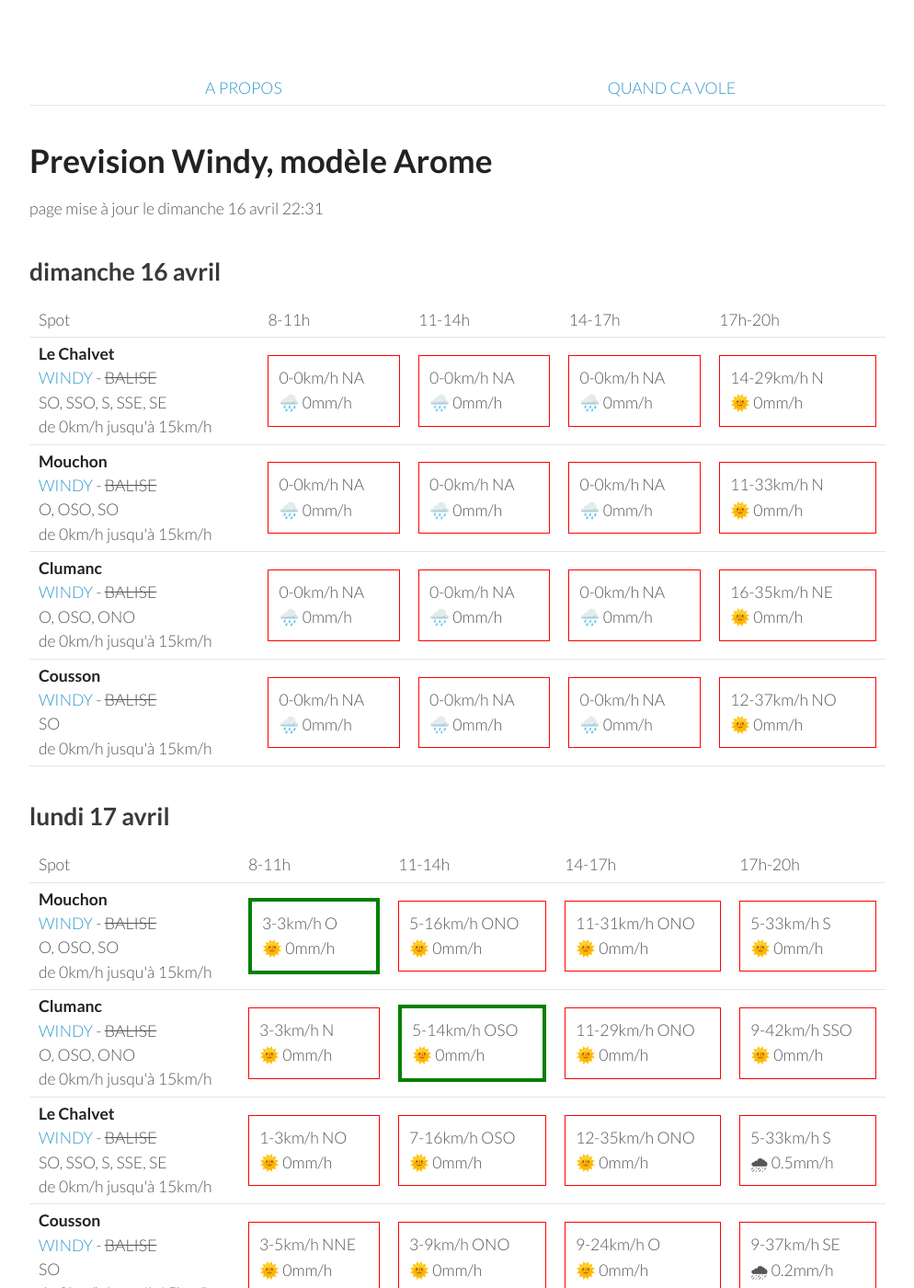
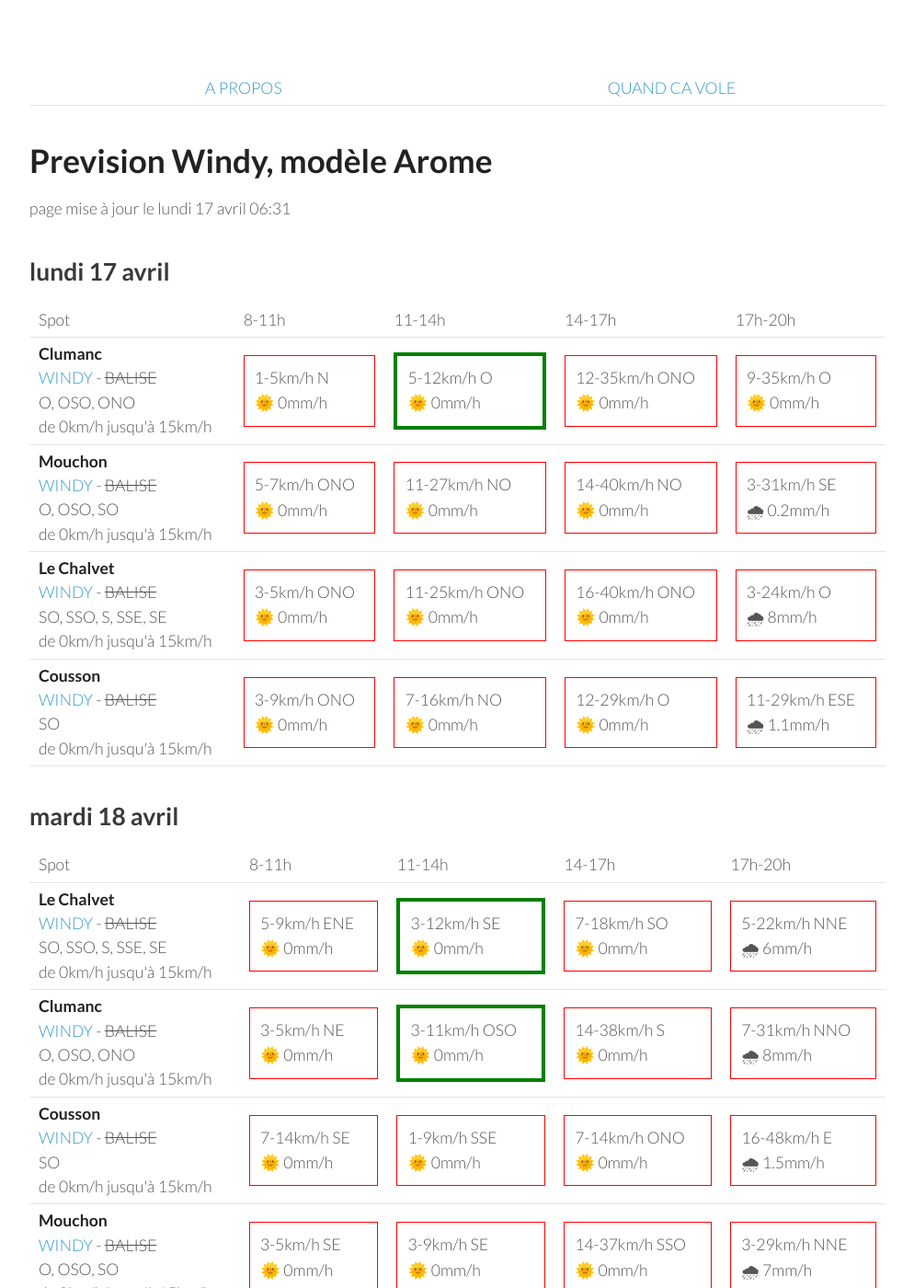
Before and after one commit to parapente-dans-le-nord/parapente-dans-le-nord.github.io, a Jekyll site: the page built from serre_poncon.markdown, in a window 1280 px wide and 1400 px high. Shown: the whole window at 92% size, without its empty margins (26-1020 px from the left). Built offline with Jekyll 4.4.1, drawn with Linux system fonts in a browser that asks for light colours; some of the changed text lies outside the part shown.

Commit message:
update index.markdown

```diff
--- a/serre_poncon.markdown
+++ b/serre_poncon.markdown
@@ -7,60 +7,8 @@ title:  "Tous les spots"
 {: .links}
 
 # Prevision Windy, modèle Arome
-page mise à jour le dimanche 16 avril 22:31
+page mise à jour le lundi 17 avril 06:31
 
-## dimanche 16 avril
-
-{::nomarkdown}
-<table>
-  <tbody>
-    <tr>
-      <td>Spot</td>
-      <td>8-11h</td>
-      <td>11-14h</td>
-      <td>14-17h</td>
-      <td>17h-20h</td>
-    </tr>
-<tr>
-        <td><strong>Le Chalvet</strong><br><a href="https://windy.com/43.979/6.480?43.866,6.480,10,m:eSsaglX">WINDY</a> - <span class="no-balise"> BALISE </span><br> <span class="vent-favorable">SO, SSO, S, SSE, SE</span><br><span class="force-vent">de 0km/h jusqu'à 15km/h</span> </td>
-
-            <td><div class="not-flyable"><p>0-0km/h NA</p><p>🌧️ 0mm/h</p></div></td>
-            <td><div class="not-flyable"><p>0-0km/h NA</p><p>🌧️ 0mm/h</p></div></td>
-            <td><div class="not-flyable"><p>0-0km/h NA</p><p>🌧️ 0mm/h</p></div></td>
-            <td><div class="not-flyable"><p>14-29km/h N</p><p>🌞 0mm/h</p></div></td>
-
-    </tr>
-<tr>
-        <td><strong>Mouchon</strong><br><a href="https://windy.com/43.992/6.424?43.878,6.425,10,m:eSuaglR">WINDY</a> - <span class="no-balise"> BALISE </span><br> <span class="vent-favorable">O, OSO, SO</span><br><span class="force-vent">de 0km/h jusqu'à 15km/h</span> </td>
-
-            <td><div class="not-flyable"><p>0-0km/h NA</p><p>🌧️ 0mm/h</p></div></td>
-            <td><div class="not-flyable"><p>0-0km/h NA</p><p>🌧️ 0mm/h</p></div></td>
-            <td><div class="not-flyable"><p>0-0km/h NA</p><p>🌧️ 0mm/h</p></div></td>
-            <td><div class="not-flyable"><p>11-33km/h N</p><p>🌞 0mm/h</p></div></td>
-
-    </tr>
-<tr>
-        <td><strong>Clumanc</strong><br><a href="https://windy.com/44.027/6.402?43.914,6.403,10,m:eSxaglP">WINDY</a> - <span class="no-balise"> BALISE </span><br> <span class="vent-favorable">O, OSO, ONO</span><br><span class="force-vent">de 0km/h jusqu'à 15km/h</span> </td>
-
-            <td><div class="not-flyable"><p>0-0km/h NA</p><p>🌧️ 0mm/h</p></div></td>
-            <td><div class="not-flyable"><p>0-0km/h NA</p><p>🌧️ 0mm/h</p></div></td>
-            <td><div class="not-flyable"><p>0-0km/h NA</p><p>🌧️ 0mm/h</p></div></td>
-            <td><div class="not-flyable"><p>16-35km/h NE</p><p>🌞 0mm/h</p></div></td>
-
-    </tr>
-<tr>
-        <td><strong>Cousson</strong><br><a href="https://windy.com/44.054/6.240?43.940,6.241,10,m:eSAaglz">WINDY</a> - <span class="no-balise"> BALISE </span><br> <span class="vent-favorable">SO</span><br><span class="force-vent">de 0km/h jusqu'à 15km/h</span> </td>
-
-            <td><div class="not-flyable"><p>0-0km/h NA</p><p>🌧️ 0mm/h</p></div></td>
-            <td><div class="not-flyable"><p>0-0km/h NA</p><p>🌧️ 0mm/h</p></div></td>
-            <td><div class="not-flyable"><p>0-0km/h NA</p><p>🌧️ 0mm/h</p></div></td>
-            <td><div class="not-flyable"><p>12-37km/h NO</p><p>🌞 0mm/h</p></div></td>
-
-    </tr>
-
-</tbody>
-</table>
-{:/}
 ## lundi 17 avril
 
 {::nomarkdown}
@@ -74,42 +22,42 @@ page mise à jour le dimanche 16 avril 22:31
       <td>17h-20h</td>
     </tr>
 <tr>
-        <td><strong>Mouchon</strong><br><a href="https://windy.com/43.992/6.424?43.878,6.425,10,m:eSuaglR">WINDY</a> - <span class="no-balise"> BALISE </span><br> <span class="vent-favorable">O, OSO, SO</span><br><span class="force-vent">de 0km/h jusqu'à 15km/h</span> </td>
+        <td><strong>Clumanc</strong><br><a href="https://windy.com/44.027/6.402?43.914,6.403,10,m:eSxaglP">WINDY</a> - <span class="no-balise"> BALISE </span><br> <span class="vent-favorable">O, OSO, ONO</span><br><span class="force-vent">de 0km/h jusqu'à 15km/h</span> </td>
 
-            <td><div class="flyable"><p>3-3km/h O</p><p>🌞 0mm/h</p></div></td>
-            <td><div class="not-flyable"><p>5-16km/h ONO</p><p>🌞 0mm/h</p></div></td>
-            <td><div class="not-flyable"><p>11-31km/h ONO</p><p>🌞 0mm/h</p></div></td>
-            <td><div class="not-flyable"><p>5-33km/h S</p><p>🌞 0mm/h</p></div></td>
+            <td><div class="not-flyable"><p>1-5km/h N</p><p>🌞 0mm/h</p></div></td>
+            <td><div class="flyable"><p>5-12km/h O</p><p>🌞 0mm/h</p></div></td>
+            <td><div class="not-flyable"><p>12-35km/h ONO</p><p>🌞 0mm/h</p></div></td>
+            <td><div class="not-flyable"><p>9-35km/h O</p><p>🌞 0mm/h</p></div></td>
 
 
     </tr>
 <tr>
-        <td><strong>Clumanc</strong><br><a href="https://windy.com/44.027/6.402?43.914,6.403,10,m:eSxaglP">WINDY</a> - <span class="no-balise"> BALISE </span><br> <span class="vent-favorable">O, OSO, ONO</span><br><span class="force-vent">de 0km/h jusqu'à 15km/h</span> </td>
+        <td><strong>Mouchon</strong><br><a href="https://windy.com/43.992/6.424?43.878,6.425,10,m:eSuaglR">WINDY</a> - <span class="no-balise"> BALISE </span><br> <span class="vent-favorable">O, OSO, SO</span><br><span class="force-vent">de 0km/h jusqu'à 15km/h</span> </td>
 
-            <td><div class="not-flyable"><p>3-3km/h N</p><p>🌞 0mm/h</p></div></td>
-            <td><div class="flyable"><p>5-14km/h OSO</p><p>🌞 0mm/h</p></div></td>
-            <td><div class="not-flyable"><p>11-29km/h ONO</p><p>🌞 0mm/h</p></div></td>
-            <td><div class="not-flyable"><p>9-42km/h SSO</p><p>🌞 0mm/h</p></div></td>
+            <td><div class="not-flyable"><p>5-7km/h ONO</p><p>🌞 0mm/h</p></div></td>
+            <td><div class="not-flyable"><p>11-27km/h NO</p><p>🌞 0mm/h</p></div></td>
+            <td><div class="not-flyable"><p>14-40km/h NO</p><p>🌞 0mm/h</p></div></td>
+            <td><div class="not-flyable"><p>3-31km/h SE</p><p>🌧 0.2mm/h</p></div></td>
 
 
     </tr>
 <tr>
         <td><strong>Le Chalvet</strong><br><a href="https://windy.com/43.979/6.480?43.866,6.480,10,m:eSsaglX">WINDY</a> - <span class="no-balise"> BALISE </span><br> <span class="vent-favorable">SO, SSO, S, SSE, SE</span><br><span class="force-vent">de 0km/h jusqu'à 15km/h</span> </td>
 
-            <td><div class="not-flyable"><p>1-3km/h NO</p><p>🌞 0mm/h</p></div></td>
-            <td><div class="not-flyable"><p>7-16km/h OSO</p><p>🌞 0mm/h</p></div></td>
-            <td><div class="not-flyable"><p>12-35km/h ONO</p><p>🌞 0mm/h</p></div></td>
-            <td><div class="not-flyable"><p>5-33km/h S</p><p>🌧 0.5mm/h</p></div></td>
+            <td><div class="not-flyable"><p>3-5km/h ONO</p><p>🌞 0mm/h</p></div></td>
+            <td><div class="not-flyable"><p>11-25km/h ONO</p><p>🌞 0mm/h</p></div></td>
+            <td><div class="not-flyable"><p>16-40km/h ONO</p><p>🌞 0mm/h</p></div></td>
+            <td><div class="not-flyable"><p>3-24km/h O</p><p>🌧 8mm/h</p></div></td>
 
 
     </tr>
 <tr>
         <td><strong>Cousson</strong><br><a href="https://windy.com/44.054/6.240?43.940,6.241,10,m:eSAaglz">WINDY</a> - <span class="no-balise"> BALISE </span><br> <span class="vent-favorable">SO</span><br><span class="force-vent">de 0km/h jusqu'à 15km/h</span> </td>
 
-            <td><div class="not-flyable"><p>3-5km/h NNE</p><p>🌞 0mm/h</p></div></td>
             <td><div class="not-flyable"><p>3-9km/h ONO</p><p>🌞 0mm/h</p></div></td>
-            <td><div class="not-flyable"><p>9-24km/h O</p><p>🌞 0mm/h</p></div></td>
-            <td><div class="not-flyable"><p>9-37km/h SE</p><p>🌧 0.2mm/h</p></div></td>
+            <td><div class="not-flyable"><p>7-16km/h NO</p><p>🌞 0mm/h</p></div></td>
+            <td><div class="not-flyable"><p>12-29km/h O</p><p>🌞 0mm/h</p></div></td>
+            <td><div class="not-flyable"><p>11-29km/h ESE</p><p>🌧 1.1mm/h</p></div></td>
 
 
     </tr>
@@ -130,42 +78,42 @@ page mise à jour le dimanche 16 avril 22:31
       <td>17h-20h</td>
     </tr>
 <tr>
-        <td><strong>Cousson</strong><br><a href="https://windy.com/44.054/6.240?43.940,6.241,10,m:eSAaglz">WINDY</a> - <span class="no-balise"> BALISE </span><br> <span class="vent-favorable">SO</span><br><span class="force-vent">de 0km/h jusqu'à 15km/h</span> </td>
+        <td><strong>Le Chalvet</strong><br><a href="https://windy.com/43.979/6.480?43.866,6.480,10,m:eSsaglX">WINDY</a> - <span class="no-balise"> BALISE </span><br> <span class="vent-favorable">SO, SSO, S, SSE, SE</span><br><span class="force-vent">de 0km/h jusqu'à 15km/h</span> </td>
 
-            <td><div class="not-flyable"><p>7-14km/h SE</p><p>🌞 0mm/h</p></div></td>
-            <td><div class="not-flyable"><p>5-18km/h O</p><p>🌞 0mm/h</p></div></td>
-            <td><div class="not-flyable"><p>3-22km/h SO</p><p>🌧 0.2mm/h</p></div></td>
-            <td><div class="not-flyable"><p>9-25km/h SO</p><p>🌧 0.5mm/h</p></div></td>
+            <td><div class="not-flyable"><p>5-9km/h ENE</p><p>🌞 0mm/h</p></div></td>
+            <td><div class="flyable"><p>3-12km/h SE</p><p>🌞 0mm/h</p></div></td>
+            <td><div class="not-flyable"><p>7-18km/h SO</p><p>🌞 0mm/h</p></div></td>
+            <td><div class="not-flyable"><p>5-22km/h NNE</p><p>🌧 6mm/h</p></div></td>
 
 
     </tr>
 <tr>
         <td><strong>Clumanc</strong><br><a href="https://windy.com/44.027/6.402?43.914,6.403,10,m:eSxaglP">WINDY</a> - <span class="no-balise"> BALISE </span><br> <span class="vent-favorable">O, OSO, ONO</span><br><span class="force-vent">de 0km/h jusqu'à 15km/h</span> </td>
 
-            <td><div class="not-flyable"><p>5-9km/h NE</p><p>🌞 0mm/h</p></div></td>
-            <td><div class="not-flyable"><p>1-18km/h ONO</p><p>🌞 0mm/h</p></div></td>
-            <td><div class="not-flyable"><p>3-22km/h S</p><p>🌧 0.3mm/h</p></div></td>
-            <td><div class="not-flyable"><p>5-24km/h SSE</p><p>🌧 0.5mm/h</p></div></td>
+            <td><div class="not-flyable"><p>3-5km/h NE</p><p>🌞 0mm/h</p></div></td>
+            <td><div class="flyable"><p>3-11km/h OSO</p><p>🌞 0mm/h</p></div></td>
+            <td><div class="not-flyable"><p>14-38km/h S</p><p>🌞 0mm/h</p></div></td>
+            <td><div class="not-flyable"><p>7-31km/h NNO</p><p>🌧 8mm/h</p></div></td>
+
+
+    </tr>
+<tr>
+        <td><strong>Cousson</strong><br><a href="https://windy.com/44.054/6.240?43.940,6.241,10,m:eSAaglz">WINDY</a> - <span class="no-balise"> BALISE </span><br> <span class="vent-favorable">SO</span><br><span class="force-vent">de 0km/h jusqu'à 15km/h</span> </td>
+
+            <td><div class="not-flyable"><p>7-14km/h SE</p><p>🌞 0mm/h</p></div></td>
+            <td><div class="not-flyable"><p>1-9km/h SSE</p><p>🌞 0mm/h</p></div></td>
+            <td><div class="not-flyable"><p>7-14km/h ONO</p><p>🌞 0mm/h</p></div></td>
+            <td><div class="not-flyable"><p>16-48km/h E</p><p>🌧 1.5mm/h</p></div></td>
 
 
     </tr>
 <tr>
         <td><strong>Mouchon</strong><br><a href="https://windy.com/43.992/6.424?43.878,6.425,10,m:eSuaglR">WINDY</a> - <span class="no-balise"> BALISE </span><br> <span class="vent-favorable">O, OSO, SO</span><br><span class="force-vent">de 0km/h jusqu'à 15km/h</span> </td>
 
-            <td><div class="not-flyable"><p>5-7km/h SE</p><p>🌞 0mm/h</p></div></td>
-            <td><div class="not-flyable"><p>0-18km/h NE</p><p>🌞 0mm/h</p></div></td>
-            <td><div class="not-flyable"><p>3-22km/h SE</p><p>🌧 0.4mm/h</p></div></td>
-            <td><div class="not-flyable"><p>7-25km/h SE</p><p>🌧 0.7mm/h</p></div></td>
-
-
-    </tr>
-<tr>
-        <td><strong>Le Chalvet</strong><br><a href="https://windy.com/43.979/6.480?43.866,6.480,10,m:eSsaglX">WINDY</a> - <span class="no-balise"> BALISE </span><br> <span class="vent-favorable">SO, SSO, S, SSE, SE</span><br><span class="force-vent">de 0km/h jusqu'à 15km/h</span> </td>
-
-            <td><div class="not-flyable"><p>5-11km/h ENE</p><p>🌞 0mm/h</p></div></td>
-            <td><div class="not-flyable"><p>7-22km/h SE</p><p>🌧 0.2mm/h</p></div></td>
-            <td><div class="not-flyable"><p>7-25km/h SSE</p><p>🌞 0mm/h</p></div></td>
-            <td><div class="not-flyable"><p>7-31km/h E</p><p>🌧 1.7mm/h</p></div></td>
+            <td><div class="not-flyable"><p>3-5km/h SE</p><p>🌞 0mm/h</p></div></td>
+            <td><div class="not-flyable"><p>3-9km/h SE</p><p>🌞 0mm/h</p></div></td>
+            <td><div class="not-flyable"><p>14-37km/h SSO</p><p>🌞 0mm/h</p></div></td>
+            <td><div class="not-flyable"><p>3-29km/h NNE</p><p>🌧 7mm/h</p></div></td>
 
 
     </tr>
@@ -186,32 +134,22 @@ page mise à jour le dimanche 16 avril 22:31
       <td>17h-20h</td>
     </tr>
 <tr>
-        <td><strong>Le Chalvet</strong><br><a href="https://windy.com/43.979/6.480?43.866,6.480,10,m:eSsaglX">WINDY</a> - <span class="no-balise"> BALISE </span><br> <span class="vent-favorable">SO, SSO, S, SSE, SE</span><br><span class="force-vent">de 0km/h jusqu'à 15km/h</span> </td>
-
-            <td><div class="not-flyable"><p>3-11km/h ENE</p><p>🌞 0mm/h</p></div></td>
-            <td><div class="flyable"><p>1-14km/h SSE</p><p>🌞 0mm/h</p></div></td>
-            <td><div class="not-flyable"><p>5-22km/h OSO</p><p>🌧 0.9mm/h</p></div></td>
-            <td><div class="not-flyable"><p>9-25km/h O</p><p>🌧 0.3mm/h</p></div></td>
-
-
-    </tr>
-<tr>
         <td><strong>Clumanc</strong><br><a href="https://windy.com/44.027/6.402?43.914,6.403,10,m:eSxaglP">WINDY</a> - <span class="no-balise"> BALISE </span><br> <span class="vent-favorable">O, OSO, ONO</span><br><span class="force-vent">de 0km/h jusqu'à 15km/h</span> </td>
 
-            <td><div class="not-flyable"><p>3-12km/h ENE</p><p>🌞 0mm/h</p></div></td>
-            <td><div class="not-flyable"><p>7-24km/h ONO</p><p>🌞 0mm/h</p></div></td>
-            <td><div class="not-flyable"><p>11-31km/h O</p><p>🌞 0mm/h</p></div></td>
-            <td><div class="not-flyable"><p>12-37km/h O</p><p>🌞 0mm/h</p></div></td>
+            <td><div class="not-flyable"><p>3-14km/h ENE</p><p>🌞 0mm/h</p></div></td>
+            <td><div class="not-flyable"><p>5-22km/h ONO</p><p>🌞 0mm/h</p></div></td>
+            <td><div class="not-flyable"><p>9-27km/h O</p><p>🌞 0mm/h</p></div></td>
+            <td><div class="not-flyable"><p>11-33km/h O</p><p>🌧 0.2mm/h</p></div></td>
 
 
     </tr>
 <tr>
         <td><strong>Mouchon</strong><br><a href="https://windy.com/43.992/6.424?43.878,6.425,10,m:eSuaglR">WINDY</a> - <span class="no-balise"> BALISE </span><br> <span class="vent-favorable">O, OSO, SO</span><br><span class="force-vent">de 0km/h jusqu'à 15km/h</span> </td>
 
-            <td><div class="not-flyable"><p>1-9km/h ENE</p><p>🌞 0mm/h</p></div></td>
-            <td><div class="not-flyable"><p>7-22km/h ONO</p><p>🌞 0mm/h</p></div></td>
-            <td><div class="not-flyable"><p>9-29km/h O</p><p>🌞 0mm/h</p></div></td>
-            <td><div class="not-flyable"><p>12-37km/h O</p><p>🌧 0.2mm/h</p></div></td>
+            <td><div class="not-flyable"><p>1-12km/h ENE</p><p>🌞 0mm/h</p></div></td>
+            <td><div class="not-flyable"><p>5-20km/h ONO</p><p>🌞 0mm/h</p></div></td>
+            <td><div class="not-flyable"><p>9-27km/h O</p><p>🌧 0.2mm/h</p></div></td>
+            <td><div class="not-flyable"><p>11-31km/h O</p><p>🌧 0.5mm/h</p></div></td>
 
 
     </tr>
@@ -219,9 +157,19 @@ page mise à jour le dimanche 16 avril 22:31
         <td><strong>Cousson</strong><br><a href="https://windy.com/44.054/6.240?43.940,6.241,10,m:eSAaglz">WINDY</a> - <span class="no-balise"> BALISE </span><br> <span class="vent-favorable">SO</span><br><span class="force-vent">de 0km/h jusqu'à 15km/h</span> </td>
 
             <td><div class="not-flyable"><p>5-16km/h ENE</p><p>🌞 0mm/h</p></div></td>
-            <td><div class="not-flyable"><p>5-20km/h O</p><p>🌞 0mm/h</p></div></td>
-            <td><div class="not-flyable"><p>7-25km/h O</p><p>🌞 0mm/h</p></div></td>
-            <td><div class="not-flyable"><p>12-35km/h O</p><p>🌧 0.2mm/h</p></div></td>
+            <td><div class="not-flyable"><p>3-18km/h ONO</p><p>🌞 0mm/h</p></div></td>
+            <td><div class="not-flyable"><p>7-24km/h O</p><p>🌞 0mm/h</p></div></td>
+            <td><div class="not-flyable"><p>11-31km/h O</p><p>🌧 0.4mm/h</p></div></td>
+
+
+    </tr>
+<tr>
+        <td><strong>Le Chalvet</strong><br><a href="https://windy.com/43.979/6.480?43.866,6.480,10,m:eSsaglX">WINDY</a> - <span class="no-balise"> BALISE </span><br> <span class="vent-favorable">SO, SSO, S, SSE, SE</span><br><span class="force-vent">de 0km/h jusqu'à 15km/h</span> </td>
+
+            <td><div class="not-flyable"><p>1-11km/h NNE</p><p>🌞 0mm/h</p></div></td>
+            <td><div class="not-flyable"><p>5-20km/h ONO</p><p>🌞 0mm/h</p></div></td>
+            <td><div class="not-flyable"><p>9-27km/h O</p><p>🌧 0.2mm/h</p></div></td>
+            <td><div class="not-flyable"><p>9-31km/h O</p><p>🌧 1.5mm/h</p></div></td>
 
 
     </tr>
@@ -245,7 +193,7 @@ page mise à jour le dimanche 16 avril 22:31
         <td><strong>Clumanc</strong><br><a href="https://windy.com/44.027/6.402?43.914,6.403,10,m:eSxaglP">WINDY</a> - <span class="no-balise"> BALISE </span><br> <span class="vent-favorable">O, OSO, ONO</span><br><span class="force-vent">de 0km/h jusqu'à 15km/h</span> </td>
 
             <td><div class="not-flyable"><p>3-18km/h N</p><p>🌞 0mm/h</p></div></td>
-            <td><div class="not-flyable"><p>11-33km/h ONO</p><p>🌞 0mm/h</p></div></td>
+            <td><div class="not-flyable"><p>11-29km/h ONO</p><p>🌞 0mm/h</p></div></td>
             <td><div class="not-flyable"><p>14-44km/h O</p><p>🌞 0mm/h</p></div></td>
             <td><div class="not-flyable"><p>12-44km/h O</p><p>🌧 0.2mm/h</p></div></td>
 
@@ -254,8 +202,8 @@ page mise à jour le dimanche 16 avril 22:31
 <tr>
         <td><strong>Mouchon</strong><br><a href="https://windy.com/43.992/6.424?43.878,6.425,10,m:eSuaglR">WINDY</a> - <span class="no-balise"> BALISE </span><br> <span class="vent-favorable">O, OSO, SO</span><br><span class="force-vent">de 0km/h jusqu'à 15km/h</span> </td>
 
-            <td><div class="not-flyable"><p>3-18km/h NNO</p><p>🌞 0mm/h</p></div></td>
-            <td><div class="not-flyable"><p>11-33km/h ONO</p><p>🌞 0mm/h</p></div></td>
+            <td><div class="not-flyable"><p>3-20km/h NNO</p><p>🌞 0mm/h</p></div></td>
+            <td><div class="not-flyable"><p>11-31km/h ONO</p><p>🌞 0mm/h</p></div></td>
             <td><div class="not-flyable"><p>14-42km/h ONO</p><p>🌞 0mm/h</p></div></td>
             <td><div class="not-flyable"><p>12-42km/h O</p><p>🌧 0.2mm/h</p></div></td>
 
@@ -264,8 +212,8 @@ page mise à jour le dimanche 16 avril 22:31
 <tr>
         <td><strong>Cousson</strong><br><a href="https://windy.com/44.054/6.240?43.940,6.241,10,m:eSAaglz">WINDY</a> - <span class="no-balise"> BALISE </span><br> <span class="vent-favorable">SO</span><br><span class="force-vent">de 0km/h jusqu'à 15km/h</span> </td>
 
-            <td><div class="not-flyable"><p>3-12km/h ENE</p><p>🌞 0mm/h</p></div></td>
-            <td><div class="not-flyable"><p>7-25km/h O</p><p>🌞 0mm/h</p></div></td>
+            <td><div class="not-flyable"><p>5-12km/h ENE</p><p>🌞 0mm/h</p></div></td>
+            <td><div class="not-flyable"><p>5-22km/h O</p><p>🌞 0mm/h</p></div></td>
             <td><div class="not-flyable"><p>11-33km/h O</p><p>🌞 0mm/h</p></div></td>
             <td><div class="not-flyable"><p>12-33km/h O</p><p>🌞 0mm/h</p></div></td>
 
@@ -275,9 +223,9 @@ page mise à jour le dimanche 16 avril 22:31
         <td><strong>Le Chalvet</strong><br><a href="https://windy.com/43.979/6.480?43.866,6.480,10,m:eSsaglX">WINDY</a> - <span class="no-balise"> BALISE </span><br> <span class="vent-favorable">SO, SSO, S, SSE, SE</span><br><span class="force-vent">de 0km/h jusqu'à 15km/h</span> </td>
 
             <td><div class="not-flyable"><p>5-20km/h NNO</p><p>🌞 0mm/h</p></div></td>
-            <td><div class="not-flyable"><p>7-25km/h ONO</p><p>🌞 0mm/h</p></div></td>
-            <td><div class="not-flyable"><p>12-38km/h ONO</p><p>🌞 0mm/h</p></div></td>
-            <td><div class="not-flyable"><p>11-40km/h O</p><p>🌧 0.4mm/h</p></div></td>
+            <td><div class="not-flyable"><p>11-31km/h ONO</p><p>🌞 0mm/h</p></div></td>
+            <td><div class="not-flyable"><p>14-42km/h O</p><p>🌞 0mm/h</p></div></td>
+            <td><div class="not-flyable"><p>12-42km/h O</p><p>🌞 0mm/h</p></div></td>
 
 
     </tr>
@@ -320,10 +268,10 @@ page mise à jour le dimanche 16 avril 22:31
 <tr>
         <td><strong>Le Chalvet</strong><br><a href="https://windy.com/43.979/6.480?43.866,6.480,10,m:eSsaglX">WINDY</a> - <span class="no-balise"> BALISE </span><br> <span class="vent-favorable">SO, SSO, S, SSE, SE</span><br><span class="force-vent">de 0km/h jusqu'à 15km/h</span> </td>
 
-            <td><div class="not-flyable"><p>5-14km/h E</p><p>🌞 0mm/h</p></div></td>
-            <td><div class="not-flyable"><p>9-29km/h SSE</p><p>🌧 0.3mm/h</p></div></td>
-            <td><div class="not-flyable"><p>12-33km/h SSE</p><p>🌧 0.7mm/h</p></div></td>
-            <td><div class="not-flyable"><p>11-33km/h SE</p><p>🌧 2.1mm/h</p></div></td>
+            <td><div class="not-flyable"><p>5-14km/h E</p><p>🌧 0.3mm/h</p></div></td>
+            <td><div class="not-flyable"><p>9-27km/h SSE</p><p>🌧 0.2mm/h</p></div></td>
+            <td><div class="not-flyable"><p>11-29km/h SSE</p><p>🌧 0.8mm/h</p></div></td>
+            <td><div class="not-flyable"><p>9-29km/h S</p><p>🌧 0.3mm/h</p></div></td>
 
 
     </tr>
```
